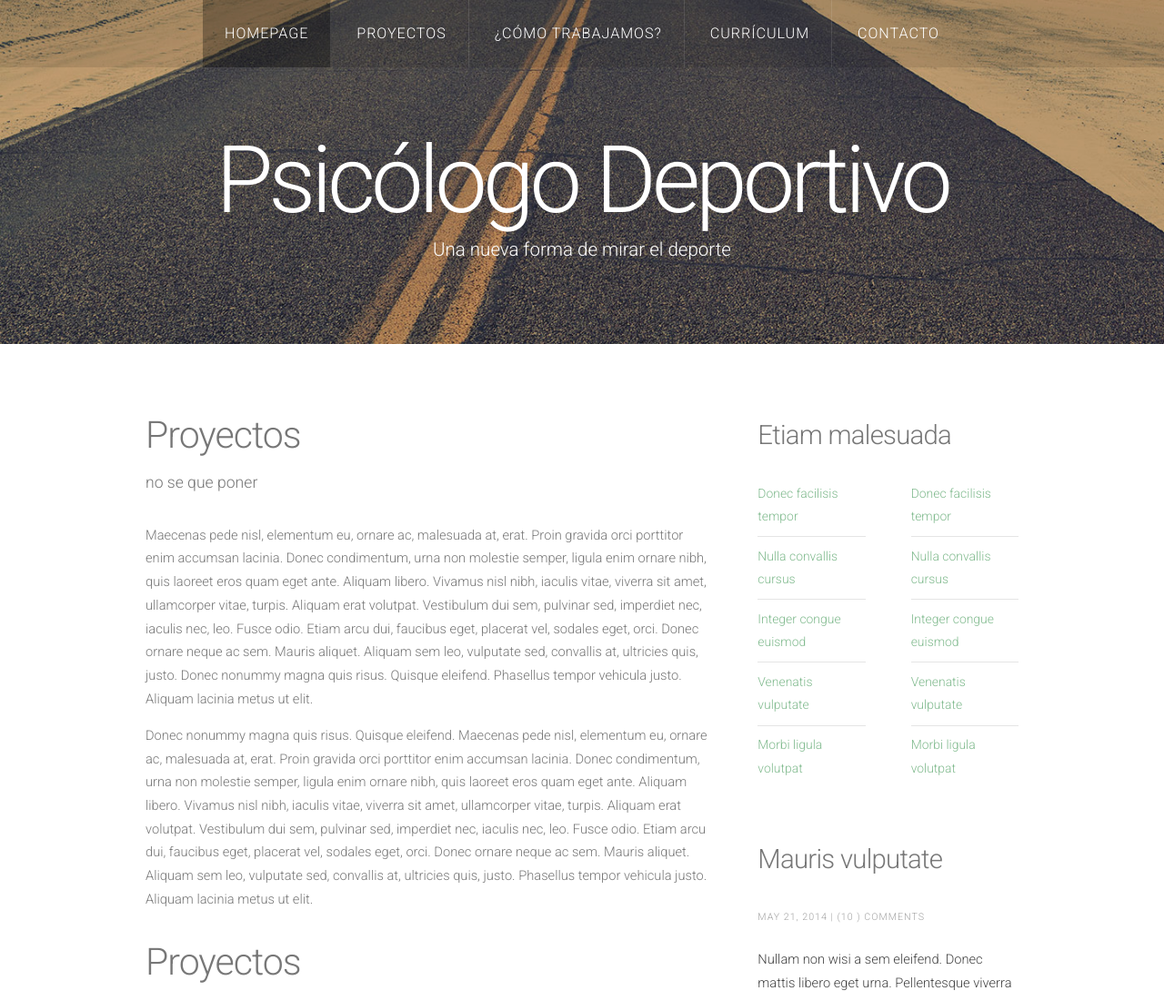
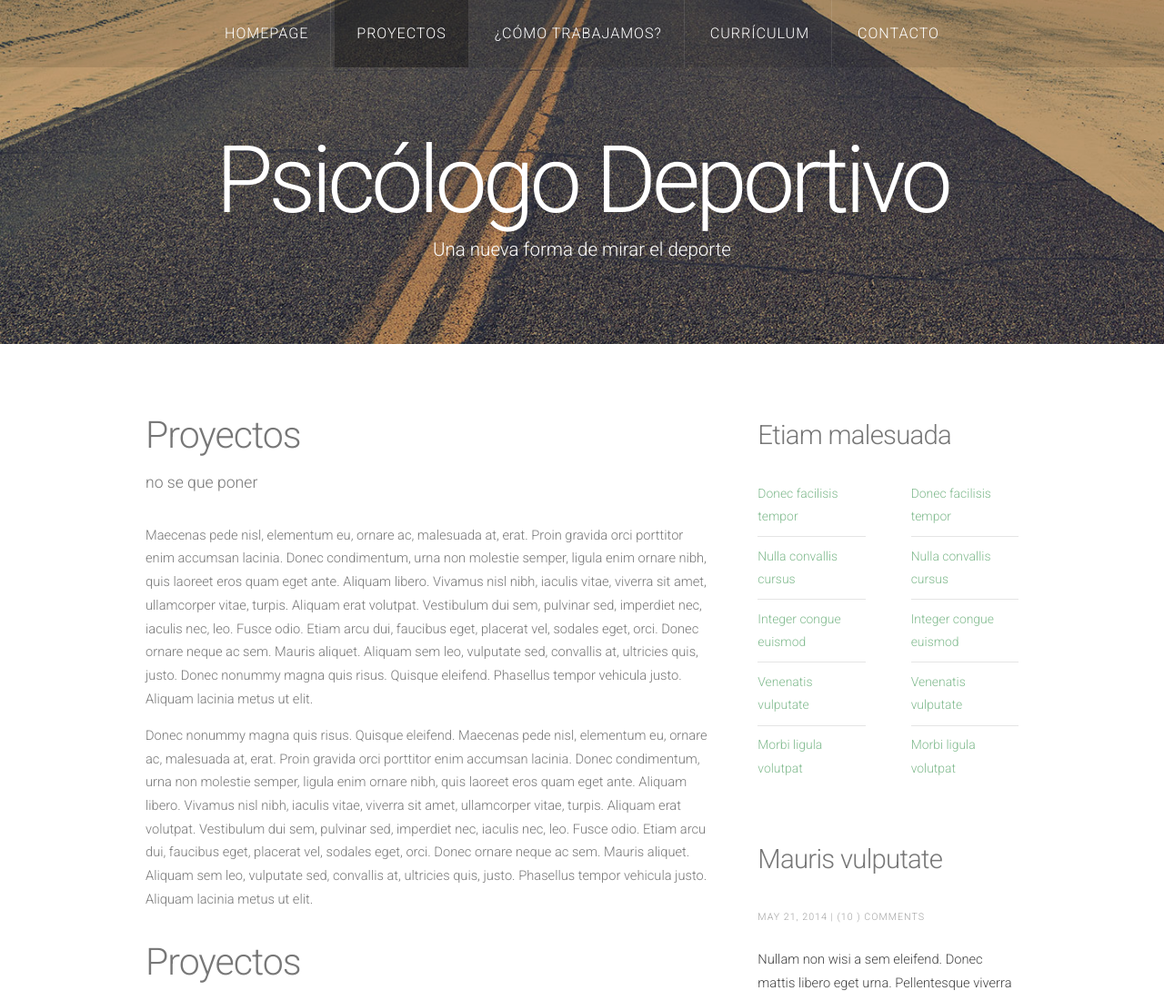
Before and after one commit to preyeso/preyeso.github.io, a plain HTML site: page proyectos.html in a window 1280 px wide. Shown: the top 1100 px of the page at 91% size. Drawn offline with nearby package versions, Linux system fonts and the light colour scheme.

Commit message:
Update proyectos.html

```diff
--- a/proyectos.html
+++ b/proyectos.html
@@ -29,8 +29,8 @@
 				<!-- Nav -->
 				<nav id="nav">
 					<ul>
-						<li class="active"><a href="index.html">Homepage</a></li>
-						<li><a href="proyectos.html">Proyectos</a></li>
+						<li><a href="index.html">Homepage</a></li>
+						<li class="active"><a href="proyectos.html">Proyectos</a></li>
 						<li><a href="como_trabajamos.html">¿Cómo trabajamos?</a></li>
 						<li><a href="https://cl.linkedin.com/pub/pablo-reyes">Currículum</a></li>
 						<li><a href="contacto.html">Contacto</a></li>
```
